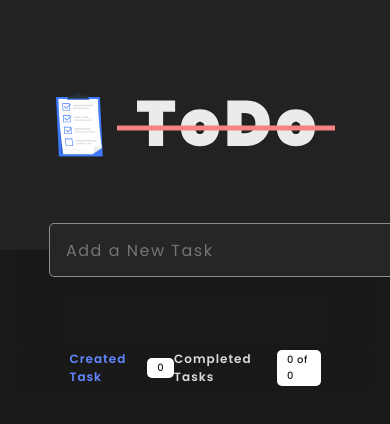
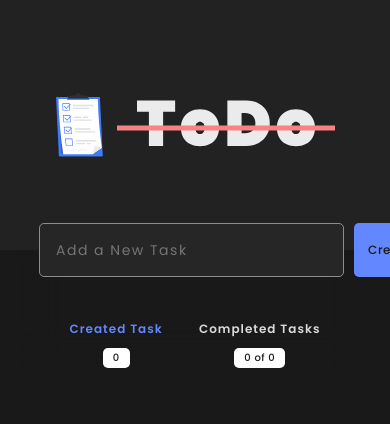
Before and after one commit to nirdhum/todo-app, a React (Vite) app: page / in a window 390 px wide. Shown: the top 424 px of the page. Built offline with nearby package versions, Linux system fonts and the light colour scheme.

Commit message:
Updated more media queries

```diff
--- a/src/components/header/header.module.css
+++ b/src/components/header/header.module.css
@@ -67,3 +67,27 @@
         max-width: 80%;
     }
 }
+
+@media screen and (max-width: 470px) {
+
+    .newTaskForm {
+        padding: 0;
+    }
+
+    .newTaskForm input {
+        font-size: 1.4rem;
+    }
+
+    .newTaskForm button {
+        font-size: 1.2rem;
+        padding: 0 1.4rem;
+    }
+}
+
+@media screen and (max-width: 380px) {
+
+    .newTaskForm {
+        padding: 0;
+        max-width: 85%;
+    }
+}
--- a/src/components/tasks/tasks.module.css
+++ b/src/components/tasks/tasks.module.css
@@ -119,3 +119,24 @@
         font-size: 1rem;
     }
 }
+
+@media screen and (max-width: 470px) {
+
+    .header {
+        top: 22rem;
+    }
+
+    .header div {
+        flex-direction: column;
+    }
+}
+
+@media screen and (max-width: 380px) {
+    .header {
+        padding: 10rem 2rem 0;
+    }
+
+    .tasks {
+        max-width: 80%;
+    }
+}
```
